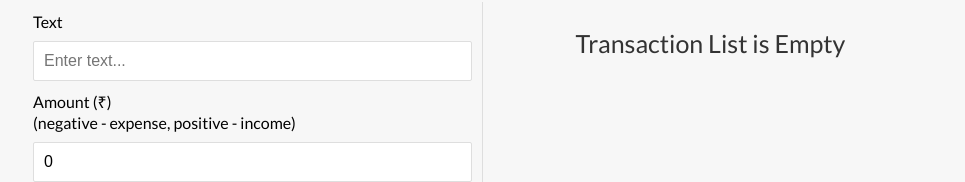
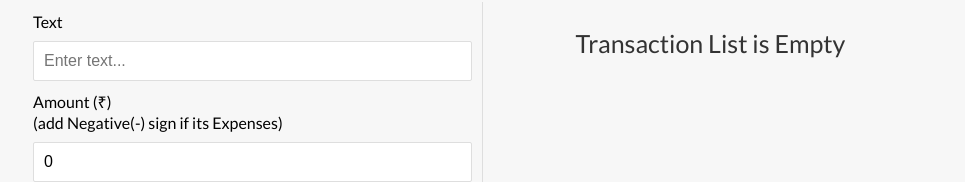
Before and after one commit to prabaj90/expense-tracker-ReactHook, a React (Create React App) app: page / in a window 1280 px wide. Shown: the part 411-593 px from the top of the page, without its empty margins (157-1122 px from the left). Built offline with nearby package versions, Linux system fonts and the light colour scheme.

Commit message:
Hint Added

```diff
--- a/src/components/AddTransaction.js
+++ b/src/components/AddTransaction.js
@@ -26,7 +26,7 @@ export const AddTransaction = () => {
              </div>
              <div className="form-control">
                 <label htmlFor="amount">Amount (&#x20B9;) <br />
-                    (negative - expense, positive - income)</label>
+                    (add Negative(-) sign if its Expenses)</label>
                 <input type="number" value={amount} onChange={(e)=>setAmount(e.target.value)} placeholder="Enter amount..." />
              </div>
              <button className="btn">Add transaction</button>
```
Also changed, not shown: 1 other file (tests, documents, lock files or other folders).
